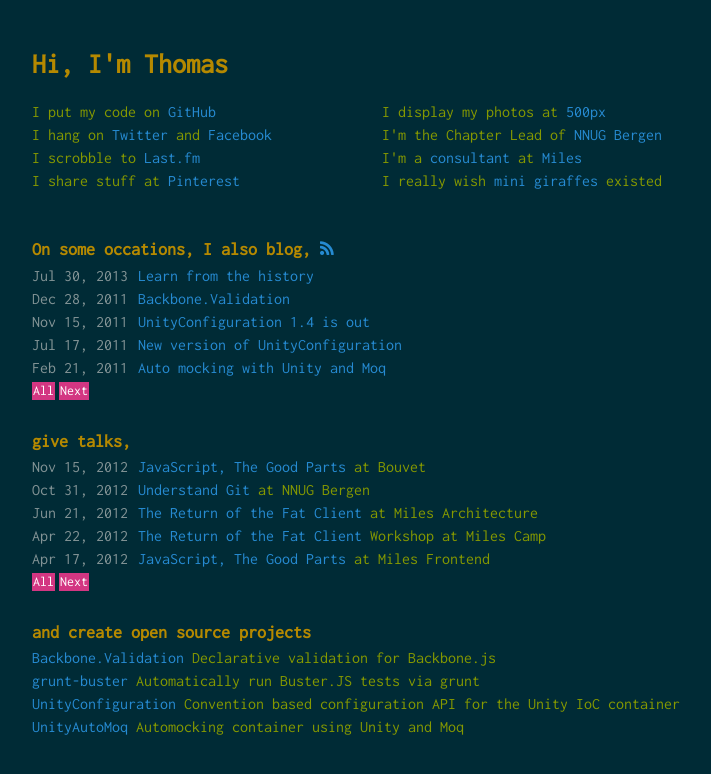
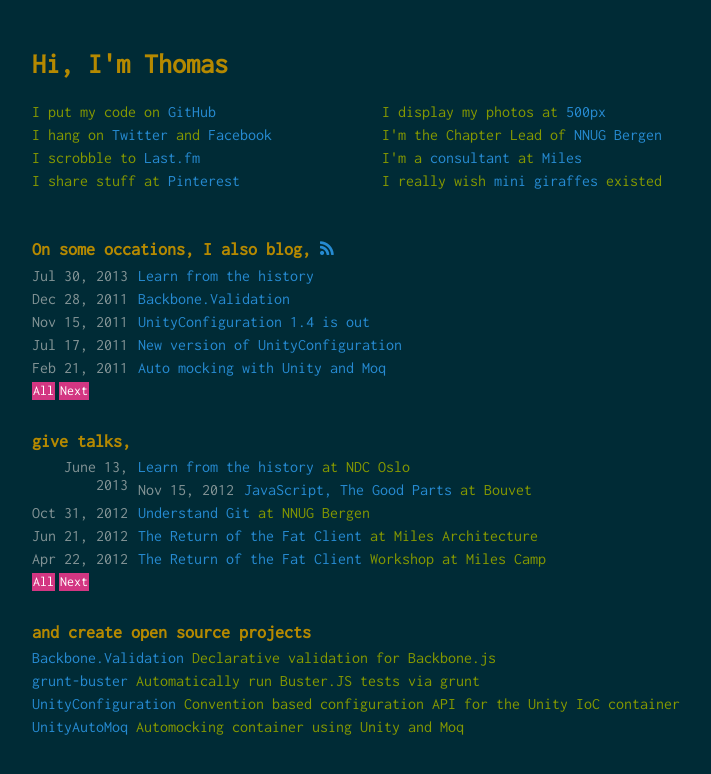
Before and after one commit to thedersen/thedersen.github.com, a Jekyll site: the page built from index.html, in a window 1280 px wide. Shown: the top 774 px of the page, without its empty margins (258-969 px from the left). Built offline with Jekyll 4.4.1, drawn with Linux system fonts in a browser that asks for light colours; nearby versions of some CDN libraries; Markdown is read by kramdown in place of the engine named in the settings.

Commit message:
Update index.html

```diff
--- a/index.html
+++ b/index.html
@@ -28,6 +28,10 @@
 </ul>
 <h2>give talks,</h2>
 <ul id="talks">
+  <li>
+    <time datetime="2013-06-13T00:00:00+01:00">June 13, 2013</time>
+    <a href="http://vimeo.com/68334929">Learn from the history</a> <span>at NDC Oslo</span>
+  </li>
   <li>
     <time datetime="2012-11-15T00:00:00+01:00">Nov 15, 2012</time>
     <a href="/talks/2012/11/15/javascript-the-good-parts/">JavaScript, The Good Parts</a> <span>at Bouvet</span>
```
